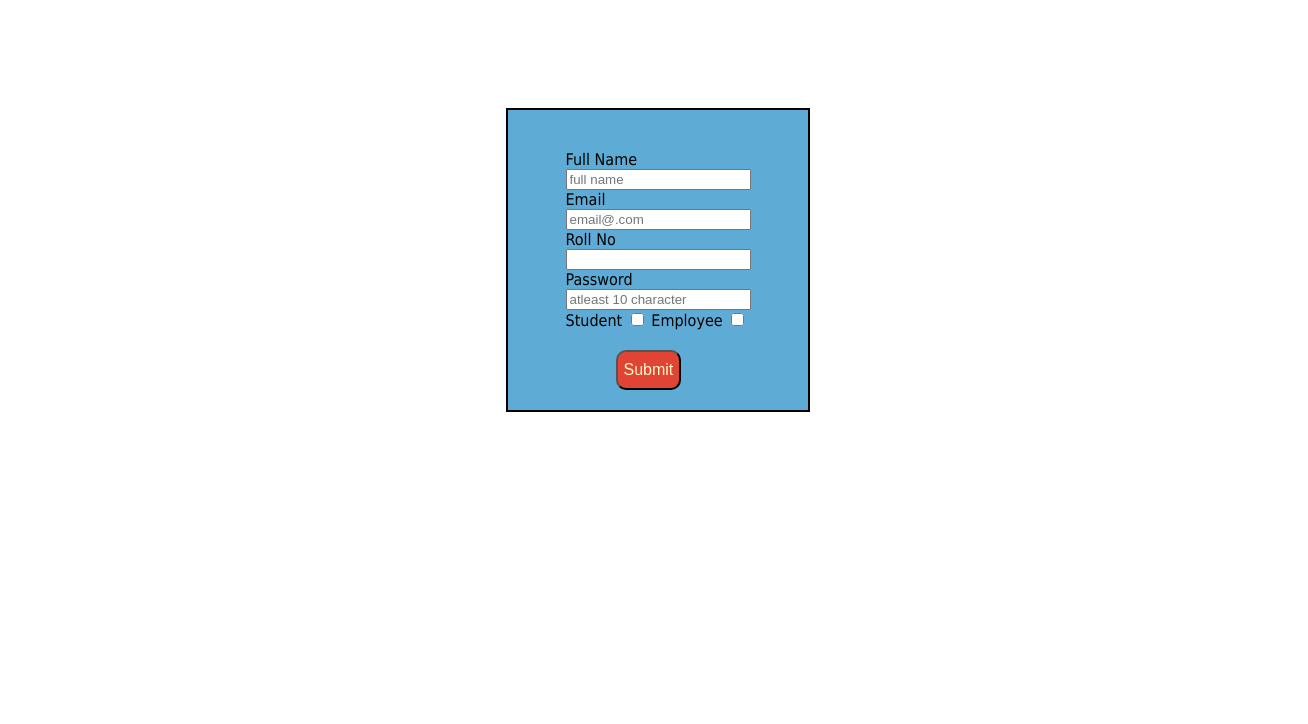
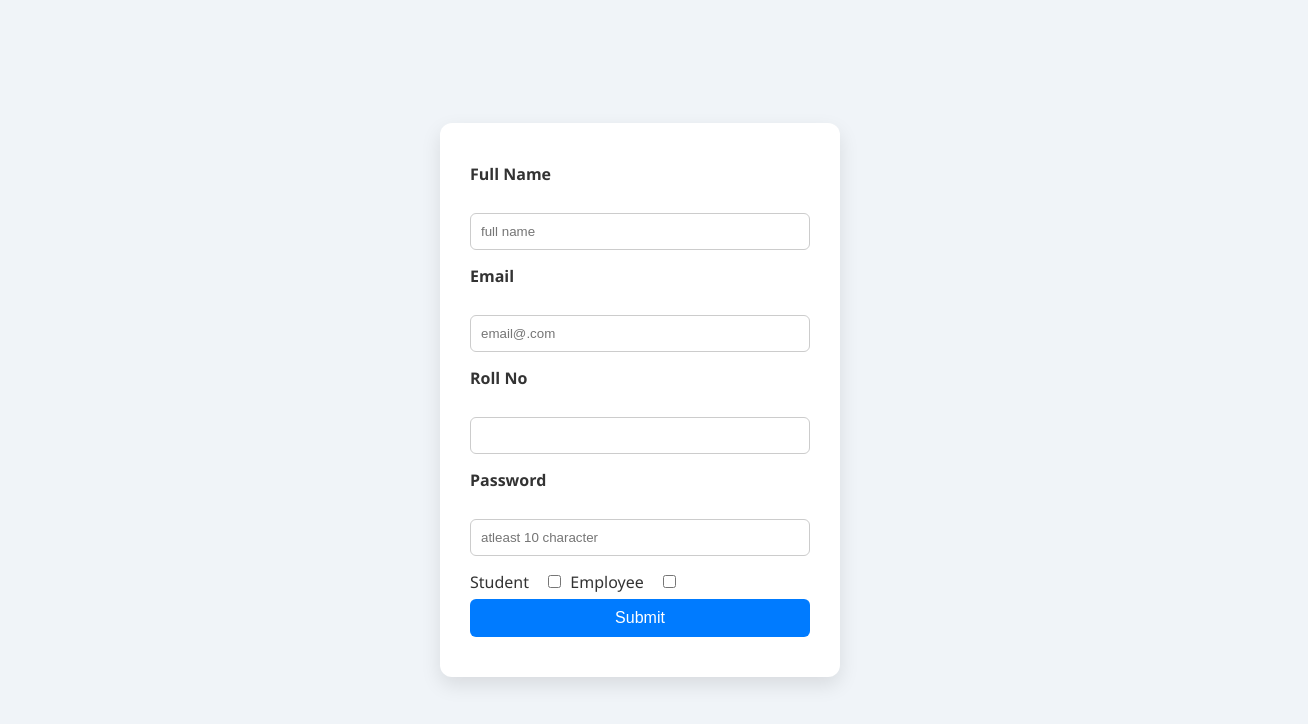
Before and after one commit to zaidofficial/Internship-task-3, a plain HTML site: page index.html in a window 1280 px wide. Shown: the whole page, 1308 px wide, since content can reach past the window. Drawn offline with Linux system fonts and the light colour scheme; files that its build step writes are made by us from their sources; files whose address does not match are found by name.

Commit message:
Update style.css

```diff
--- a/style.css
+++ b/style.css
@@ -1,31 +1,86 @@
-body {
-    width: 1300px;
-    font-family: Tahoma, sans-serif;
-    display: flex;
-    justify-content: center;
-    flex-wrap: wrap;
-    position: relative;
-    top: 100px;
-
+/* Reset default margin and padding */
+* {
+    margin: 0;
+    padding: 0;
+    box-sizing: border-box;
 }
 
-#div1 {
-    height: 300px;
-    width: 300px;
-    background-color: #5EABD6;
+/* Body styling */
+body {
+    font-family: 'Segoe UI', Tahoma, Geneva, Verdana, sans-serif;
+    background: #f0f4f8;
     display: flex;
     justify-content: center;
     align-items: center;
-    border: 2px solid black;
+    height: 100vh;
 }
+
+/* Form container */
+#div1 {
+    background: #fff;
+    padding: 40px 30px;
+    border-radius: 12px;
+    box-shadow: 0 8px 20px rgba(0, 0, 0, 0.1);
+    width: 100%;
+    max-width: 400px;
+}
+#div1 h2 {
+    text-align: center;
+    margin-bottom: 20px;
+    color: #007bff;
+    font-size: 24px;
+    font-weight: bold;
+}
+
+/* Form elements */
+form label {
+    display: block;
+    margin-bottom: 6px;
+    font-weight: 600;
+    color: #333;
+}
+
+form input[type="text"],
+form input[type="password"] {
+    width: 100%;
+    padding: 10px;
+    margin-bottom: 15px;
+    border: 1px solid #ccc;
+    border-radius: 6px;
+    transition: border 0.3s;
+}
+
+form input[type="text"]:focus,
+form input[type="password"]:focus {
+    border-color: #007bff;
+    outline: none;
+}
+
+/* Checkbox styling */
+form input[type="checkbox"] {
+    margin-right: 5px;
+}
+
+form label[for="student"],
+form label[for="employee"] {
+    display: inline-block;
+    margin-right: 15px;
+    font-weight: normal;
+}
+
+/* Submit Button */
 #btn {
-    height: 40px;
-    width: 65px;
-    background-color: #E14434;
-    color: #FEFBC7;
-    font-size: medium;
-    position: relative;
-    left: 50px;
-    top: 20px;
-    border-radius: 10px;
+    width: 100%;
+    padding: 10px;
+    background: #007bff;
+    color: white;
+    border: none;
+    border-radius: 6px;
+    font-size: 16px;
+    cursor: pointer;
+    transition: background 0.3s;
 }
+
+#btn:hover {
+    background: #0056b3;
+}
```
